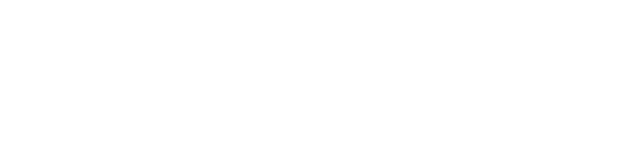
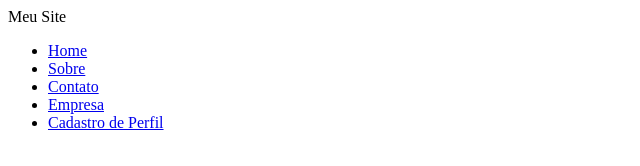
Before and after one commit to gnsystems/sit, a plain HTML site: page index.html in a window 1280 px wide. Shown: the whole page, without its empty margins (0-640 px from the left). Drawn offline with Linux system fonts and the light colour scheme.

Commit message:
Foi adicinado novos menus na aplicação.

```diff
--- a/index.html
+++ b/index.html
@@ -1,10 +1,20 @@
 <!DOCTYPE html>
 <html>
 <head>
-<meta charset="ISO-8859-1">
-<title>Insert title here</title>
+<meta charset="UTF-8">
+<title> Meu Site </title>
 </head>
+
 <body>
+Meu Site
+
+<ul>
+    <li><a href="index.html">Home</a></li>
+    <li><a href="sobre.html">Sobre</a></li>
+    <li><a href="contato.html">Contato</a></li>
+    <li><a href="empresa.html">Empresa</a></li>
+    <li><a href="cadastroPer.html">Cadastro de Perfil</a></li>
+</ul>
 
 </body>
 </html>
```
Also changed, not shown: 1 other file.
